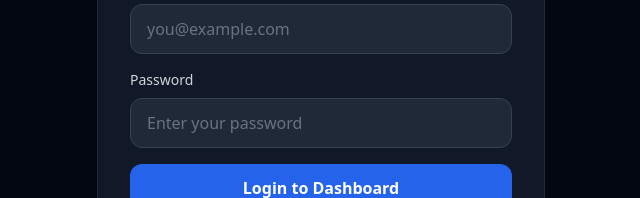
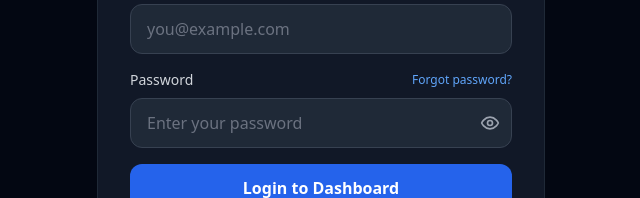
Before and after one commit to vantagemanagezain-create/vantage-manage, a Next.js app: page /login in a window 1280 px wide. Shown: the part 401-599 px from the top of the page, without its empty margins (319-959 px from the left). Built offline with nearby package versions, Linux system fonts and the light colour scheme.

Commit message:
feat: vendor login - eye toggle, forgot password link, Signing in... state, generic error message

```diff
--- a/app/login/page.tsx
+++ b/app/login/page.tsx
@@ -3,13 +3,14 @@ import { useState } from 'react';
 import { createClient } from '@/lib/supabase/client';
 import Link from 'next/link';
 import { useRouter } from 'next/navigation';
-import { Store, ArrowLeft, LogIn } from 'lucide-react';
+import { Store, ArrowLeft, LogIn, Eye, EyeOff } from 'lucide-react';
 
 export default function LoginPage() {
   const [loginType, setLoginType] = useState<'email' | 'mobile'>('email');
   const [email, setEmail] = useState('');
   const [mobile, setMobile] = useState('');
   const [password, setPassword] = useState('');
+  const [showPassword, setShowPassword] = useState(false);
   const [loading, setLoading] = useState(false);
   const [error, setError] = useState('');
   const router = useRouter();
@@ -28,7 +29,7 @@ export default function LoginPage() {
           .eq('mobile_number', mobile.trim())
           .single();
         if (vendorError || !vendorData) {
-          throw new Error('No vendor found with this mobile number.');
+          throw new Error('Invalid email/mobile number or password.');
         }
         authEmail = vendorData.email;
       }
@@ -36,10 +37,10 @@ export default function LoginPage() {
         email: authEmail,
         password,
       });
-      if (authError) throw authError;
+      if (authError) throw new Error('Invalid email/mobile number or password.');
       router.replace('/dashboard');
     } catch (err: any) {
-      setError(err.message || 'Login failed. Please check your credentials.');
+      setError(err.message || 'Invalid email/mobile number or password.');
       setLoading(false);
     }
   };
@@ -70,9 +71,7 @@ export default function LoginPage() {
               type="button"
               onClick={() => { setLoginType('email'); setError(''); }}
               className={`flex-1 py-2 text-sm font-medium transition-colors ${
-                loginType === 'email'
-                  ? 'bg-blue-600 text-white'
-                  : 'bg-gray-800 text-gray-400 hover:text-white'
+                loginType === 'email' ? 'bg-blue-600 text-white' : 'bg-gray-800 text-gray-400 hover:text-white'
               }`}
             >
               Email
@@ -81,9 +80,7 @@ export default function LoginPage() {
               type="button"
               onClick={() => { setLoginType('mobile'); setError(''); }}
               className={`flex-1 py-2 text-sm font-medium transition-colors ${
-                loginType === 'mobile'
-                  ? 'bg-blue-600 text-white'
-                  : 'bg-gray-800 text-gray-400 hover:text-white'
+                loginType === 'mobile' ? 'bg-blue-600 text-white' : 'bg-gray-800 text-gray-400 hover:text-white'
               }`}
             >
               Mobile Number
@@ -123,23 +120,38 @@ export default function LoginPage() {
               </div>
             )}
             <div>
-              <label className="block text-sm font-medium text-gray-300 mb-2">Password</label>
+              <div className="flex items-center justify-between mb-2">
+                <label className="block text-sm font-medium text-gray-300">Password</label>
+                <Link href="/forgot-password" className="text-xs text-blue-400 hover:text-blue-300 transition-colors">
+                  Forgot password?
+                </Link>
+              </div>
+              <div className="relative">
                 <input
-                type="password"
+                  type={showPassword ? 'text' : 'password'}
                   value={password}
                   onChange={(e) => setPassword(e.target.value)}
                   required
                   autoComplete="current-password"
                   placeholder="Enter your password"
-                className="w-full px-4 py-3 bg-gray-800 border border-gray-700 rounded-xl text-white placeholder-gray-500 focus:outline-none focus:ring-2 focus:ring-blue-500 focus:border-transparent"
+                  className="w-full px-4 py-3 pr-12 bg-gray-800 border border-gray-700 rounded-xl text-white placeholder-gray-500 focus:outline-none focus:ring-2 focus:ring-blue-500 focus:border-transparent"
                 />
+                <button
+                  type="button"
+                  onClick={() => setShowPassword(!showPassword)}
+                  className="absolute right-3 top-1/2 -translate-y-1/2 text-gray-400 hover:text-gray-200 transition-colors"
+                  tabIndex={-1}
+                >
+                  {showPassword ? <EyeOff className="w-5 h-5" /> : <Eye className="w-5 h-5" />}
+                </button>
+              </div>
             </div>
             <button
               type="submit"
               disabled={loading}
               className="w-full py-3 bg-blue-600 hover:bg-blue-700 disabled:bg-blue-800 disabled:cursor-not-allowed text-white font-semibold rounded-xl transition-colors"
             >
-              {loading ? 'Logging in...' : 'Login to Dashboard'}
+              {loading ? 'Signing in...' : 'Login to Dashboard'}
             </button>
           </form>
           <p className="text-center text-gray-500 text-sm mt-6">
```
Lines whose indentation alone changed are shown as unchanged.
